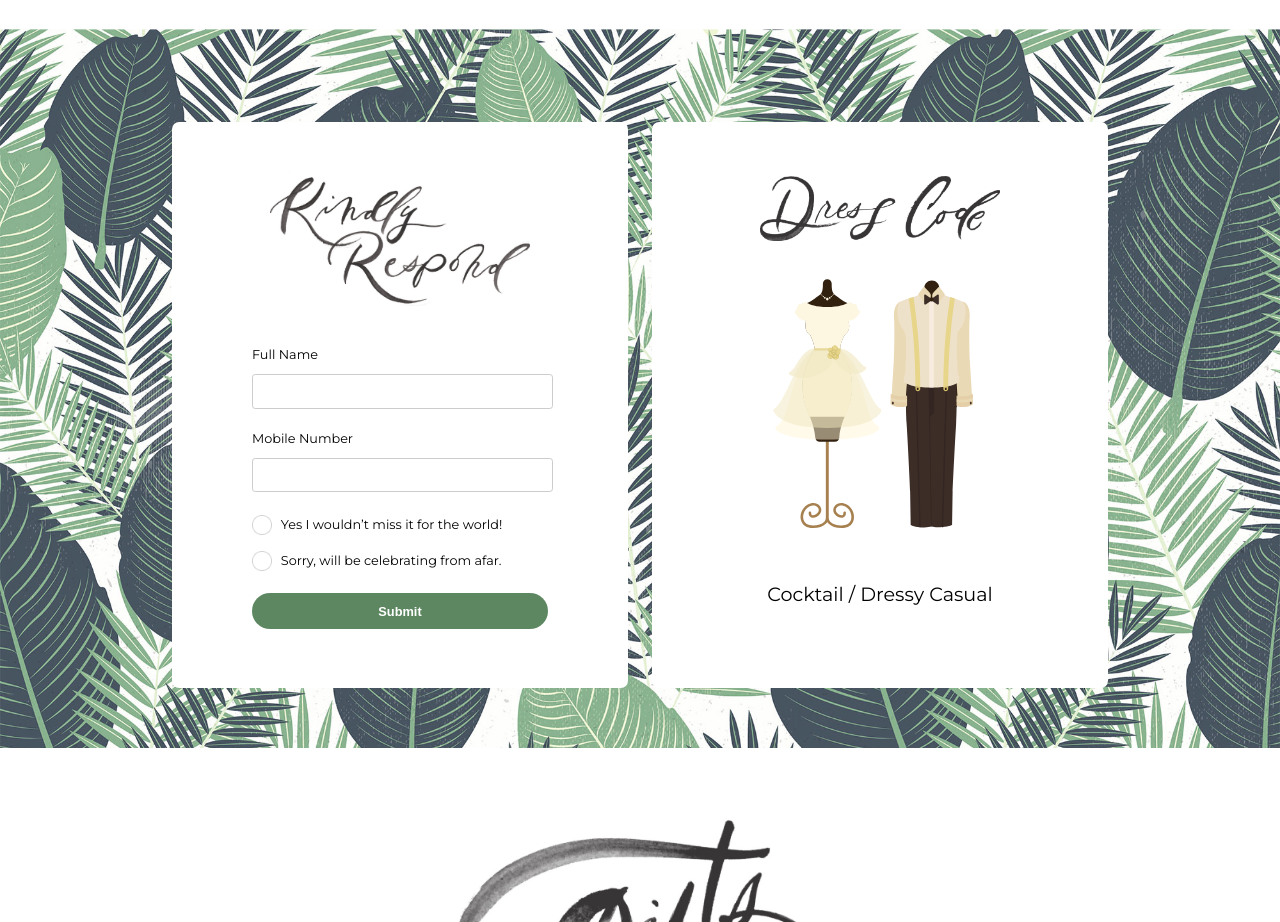
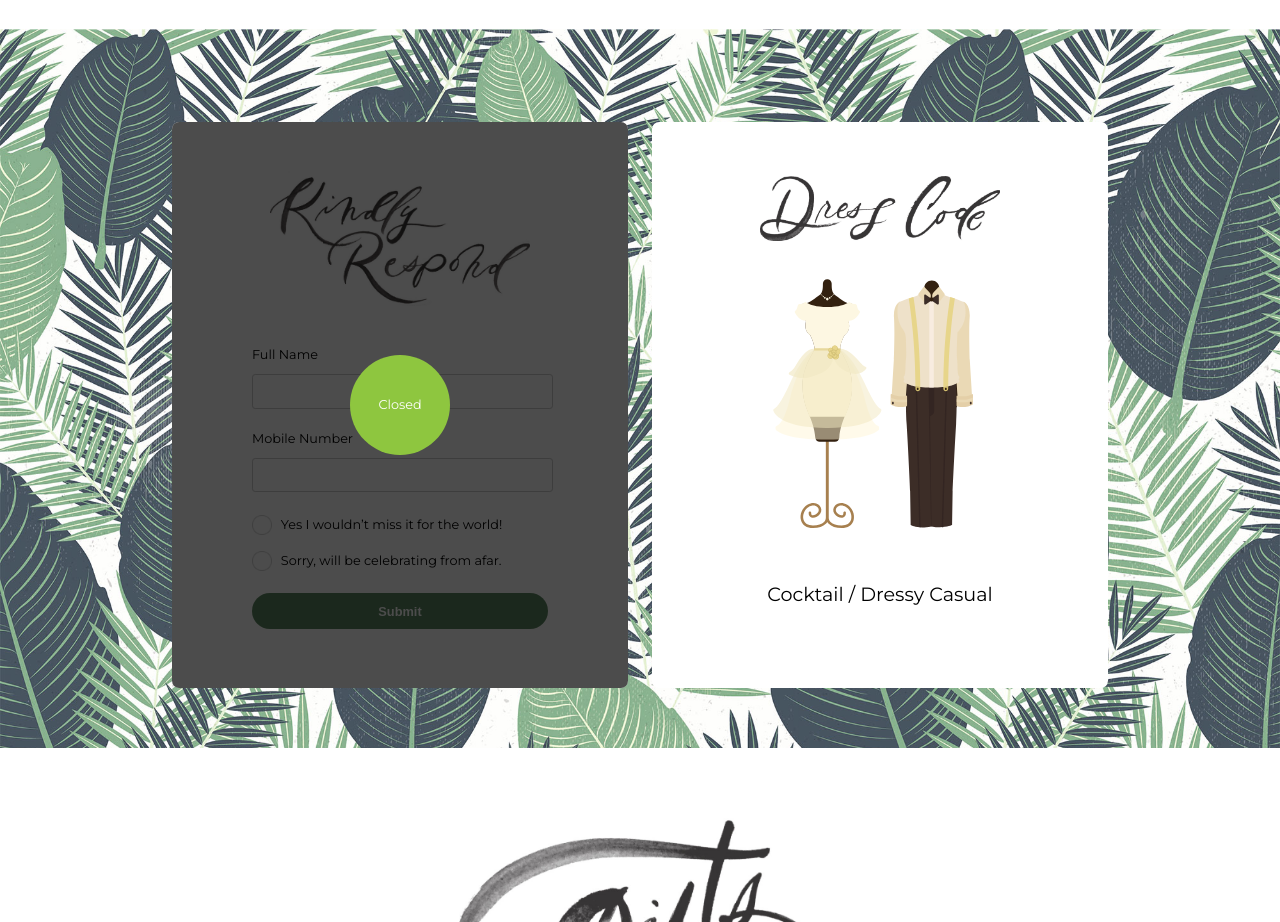
Before and after one commit to zymartinez/paulranosa.github.io, a plain HTML site: page index.html in a window 1280 px wide. Shown: the part 1449-2371 px from the top of the page. Drawn offline with Linux system fonts and the light colour scheme.

Commit message:
Close Registration

```diff
--- a/assets/css/main.css
+++ b/assets/css/main.css
@@ -136,6 +136,35 @@ ul li {
 
 .three article section:first-child {
 	float: left;
+	position: relative;
+}
+
+.three article section div.disabled {
+	position: absolute;
+	background: rgba(0,0,0,0.7);
+	height: 100%;
+	width: 100%;
+	left: 0;
+	top: 0;
+	border-radius: 9px;
+}
+
+.three article section div.disabled span {
+	position: absolute;
+	top: 0;
+    right: 0;
+    bottom: 0;
+    left: 0;
+    margin: auto;
+    color: #fff;
+    font-size: 16px;
+    text-align: center;
+    display: block;
+    height: 125px;
+    width: 125px;
+    border-radius: 125px;
+    line-height: 125px;
+    background: #8ec63f;
 }
 
 .three article section:first-child h2 {
--- a/assets/js/main.js
+++ b/assets/js/main.js
@@ -29,7 +29,7 @@ $(document).ready( function () {
 
 	$('form button').on('click', function ( e ) {
 		e.preventDefault();
-
+		/*
 		if ( !$(this).hasClass('err') ) {
 
 			var post = {
@@ -60,8 +60,8 @@ $(document).ready( function () {
 					$('form button').removeClass('err').text('Submit');
 				}, 1000);
 			}
-
 		}
+		*/
 
 	});
 
--- a/index.html
+++ b/index.html
@@ -100,6 +100,7 @@
 <div class="three">
 	<article>
 		<section>
+			<div class="disabled"><span>Closed</span></div>
 			<h2><img src="assets/images/h2-three-a.jpg" alt="Kindly Respond"></h2>
 			<form>
 				<label>Full Name<input type="text" name="name"></label>
```
